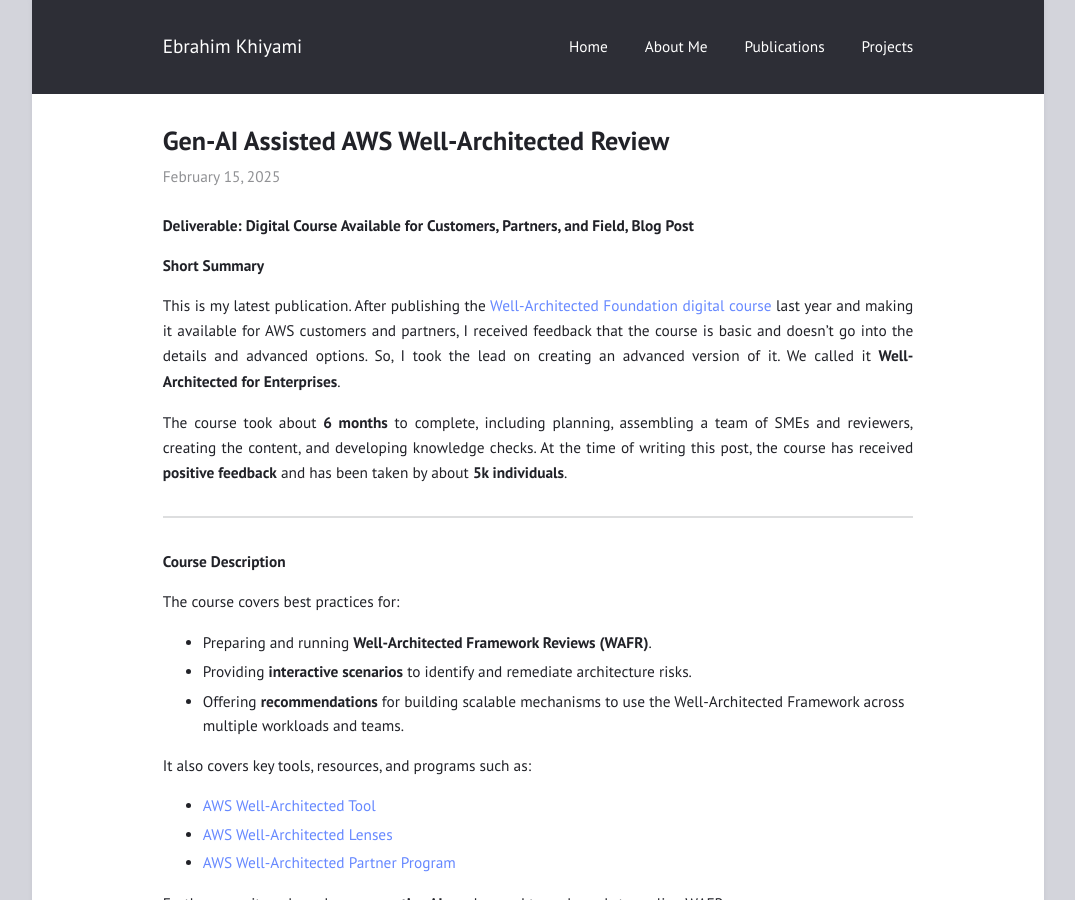
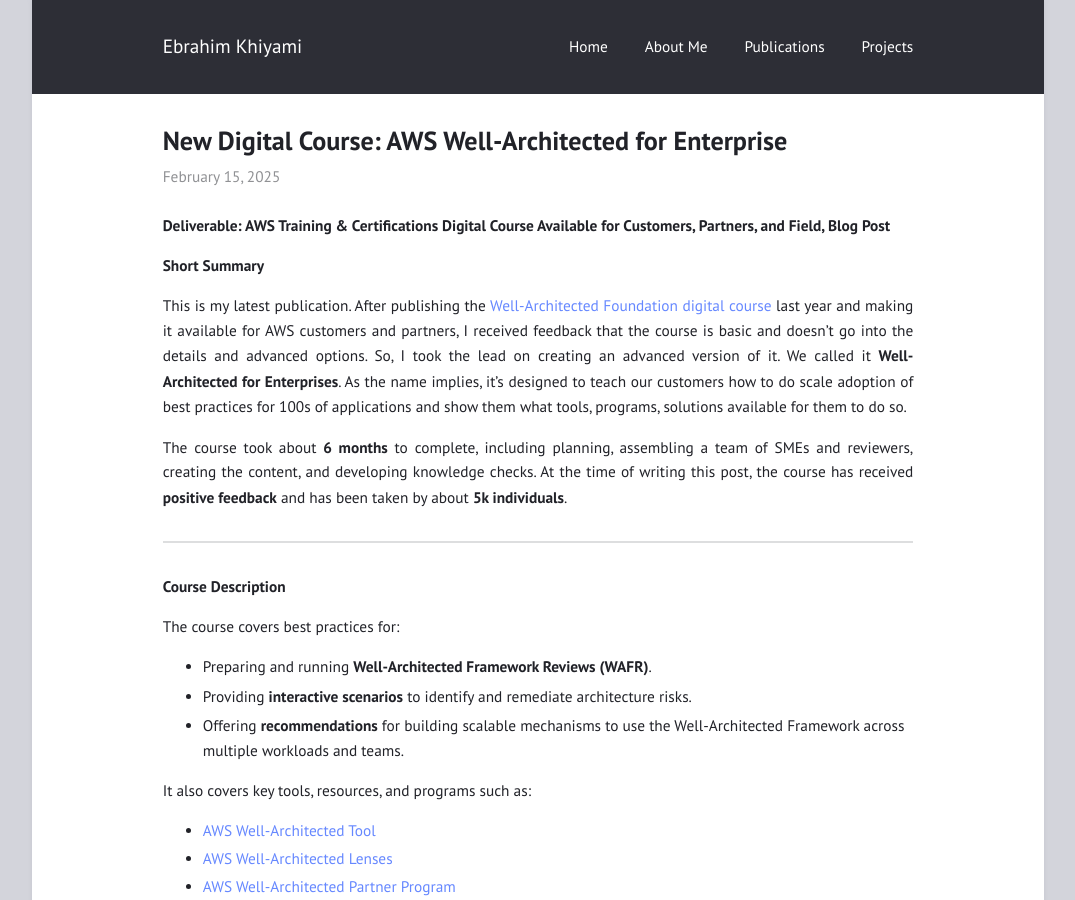
Before and after one commit to ekhiyami/ekhiyami.github.io, a Jekyll site: the page built from _posts/2025-02-15-wa-enterprise.md, in a window 1280 px wide and 900 px high. Shown: the whole window, without its empty margins (102-1177 px from the left). Built offline with Jekyll 4.4.1, drawn with Linux system fonts in a browser that asks for light colours.

Commit message:
Update 2025-02-15-wa-enterprise.md

```diff
--- a/_posts/2025-02-15-wa-enterprise.md
+++ b/_posts/2025-02-15-wa-enterprise.md
@@ -1,15 +1,15 @@
 ---
-title:  "Gen-AI Assisted AWS Well-Architected Review"
+title:  "New Digital Course: AWS Well-Architected for Enterprise"
 layout: post
 categories: media
 ---
 
-**Deliverable: Digital Course Available for Customers, Partners, and Field, Blog Post**
+**Deliverable: AWS Training & Certifications Digital Course Available for Customers, Partners, and Field, Blog Post**
 
 
 **Short Summary**
 
-This is my latest publication. After publishing the [Well-Architected Foundation digital course](https://ekhiyami.github.io/wa-course/) last year and making it available for AWS customers and partners, I received feedback that the course is basic and doesn’t go into the details and advanced options. So, I took the lead on creating an advanced version of it. We called it **Well-Architected for Enterprises**.
+This is my latest publication. After publishing the [Well-Architected Foundation digital course](https://ekhiyami.github.io/wa-course/) last year and making it available for AWS customers and partners, I received feedback that the course is basic and doesn’t go into the details and advanced options. So, I took the lead on creating an advanced version of it. We called it **Well-Architected for Enterprises**. As the name implies, it's designed to teach our customers how to do scale adoption of best practices for 100s of applications and show them what tools, programs, solutions available for them to do so.
 
 The course took about **6 months** to complete, including planning, assembling a team of SMEs and reviewers, creating the content, and developing knowledge checks. At the time of writing this post, the course has received **positive feedback** and has been taken by about **5k individuals**.
 
```
